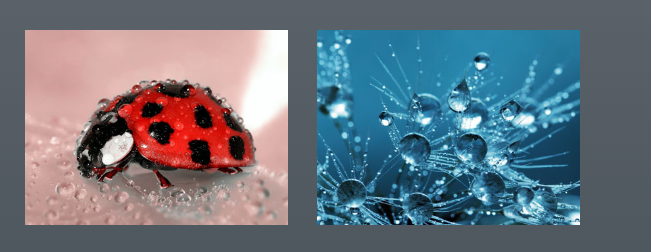
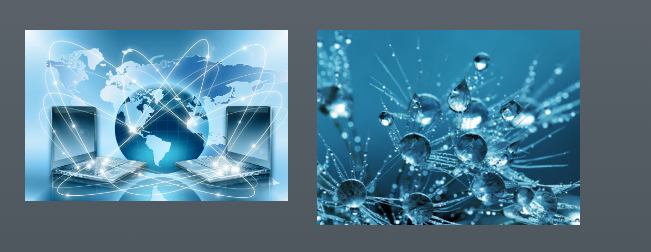
Before and after one commit to todeeapk23/HONEY-BROADBAND-SERVICES-PVT-LTD, a plain HTML site: page index.html in a window 1280 px wide. Shown: the part 2014-2266 px from the top of the page, 629-1280 px from the left. Drawn offline with nearby package versions, Linux system fonts and the light colour scheme.

Commit message:
Update index.html

```diff
--- a/index.html
+++ b/index.html
@@ -161,11 +161,11 @@
         </div>
         <div class="col-sm-6 col-md-3 col-lg-3 photography">
           <div class="portfolio-item">
-            <div class="hover-bg"> <a href="img/portfolio/07-large.jpg" title="Project Title" data-lightbox-gallery="gallery1">
+            <div class="hover-bg"> <a href="img/portfolio/Internet.jpg" title="Project Title" data-lightbox-gallery="gallery1">
               <div class="hover-text">
                 <h4>Project Title</h4>
               </div>
-              <img src="img/portfolio/07-small.jpg" class="img-responsive" alt="Project Title"> </a> </div>
+              <img src="img/portfolio/Internet.jpg" class="img-responsive" alt="Project Title"> </a> </div>
           </div>
         </div>
         <div class="col-sm-6 col-md-3 col-lg-3 web">
```
